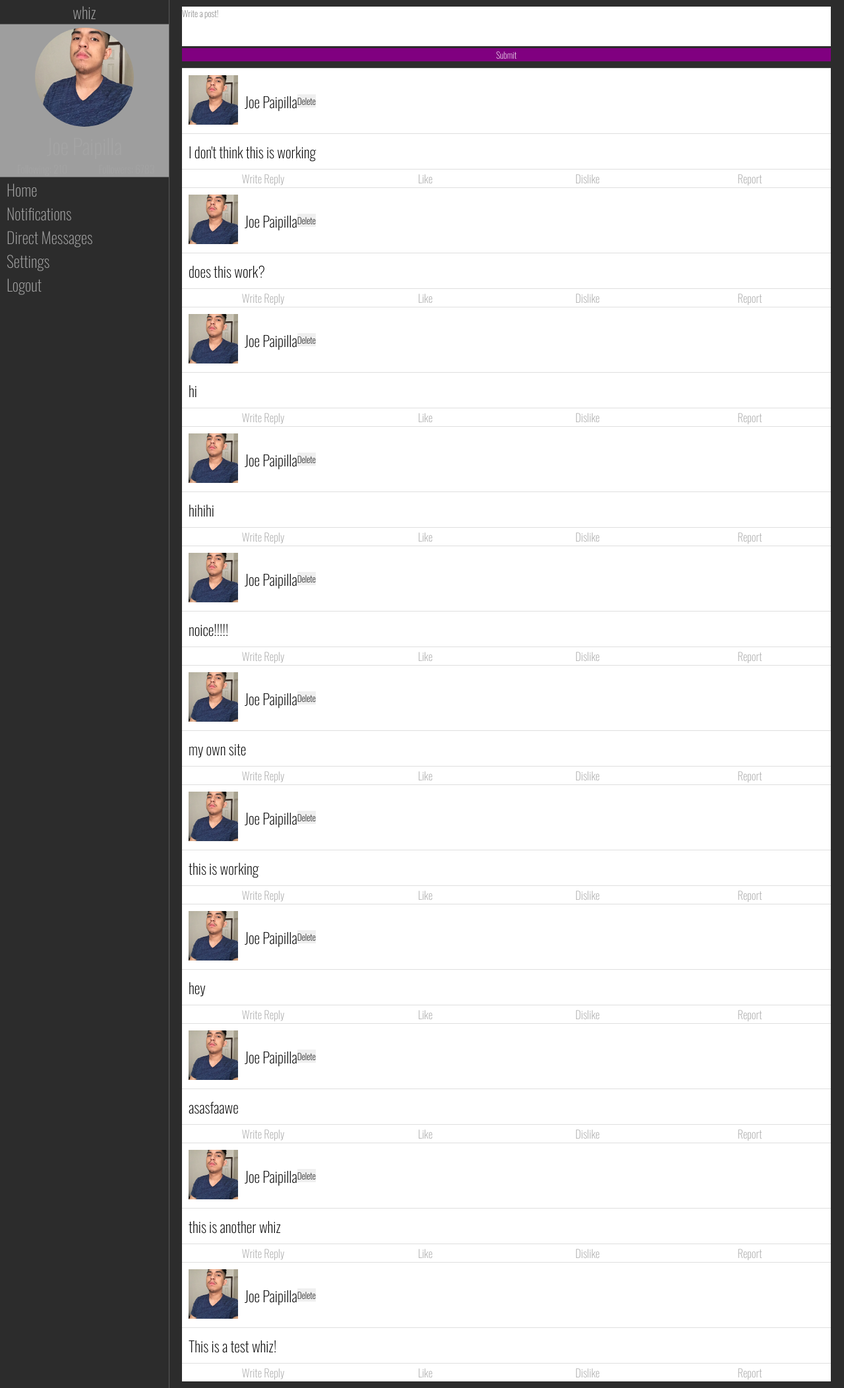
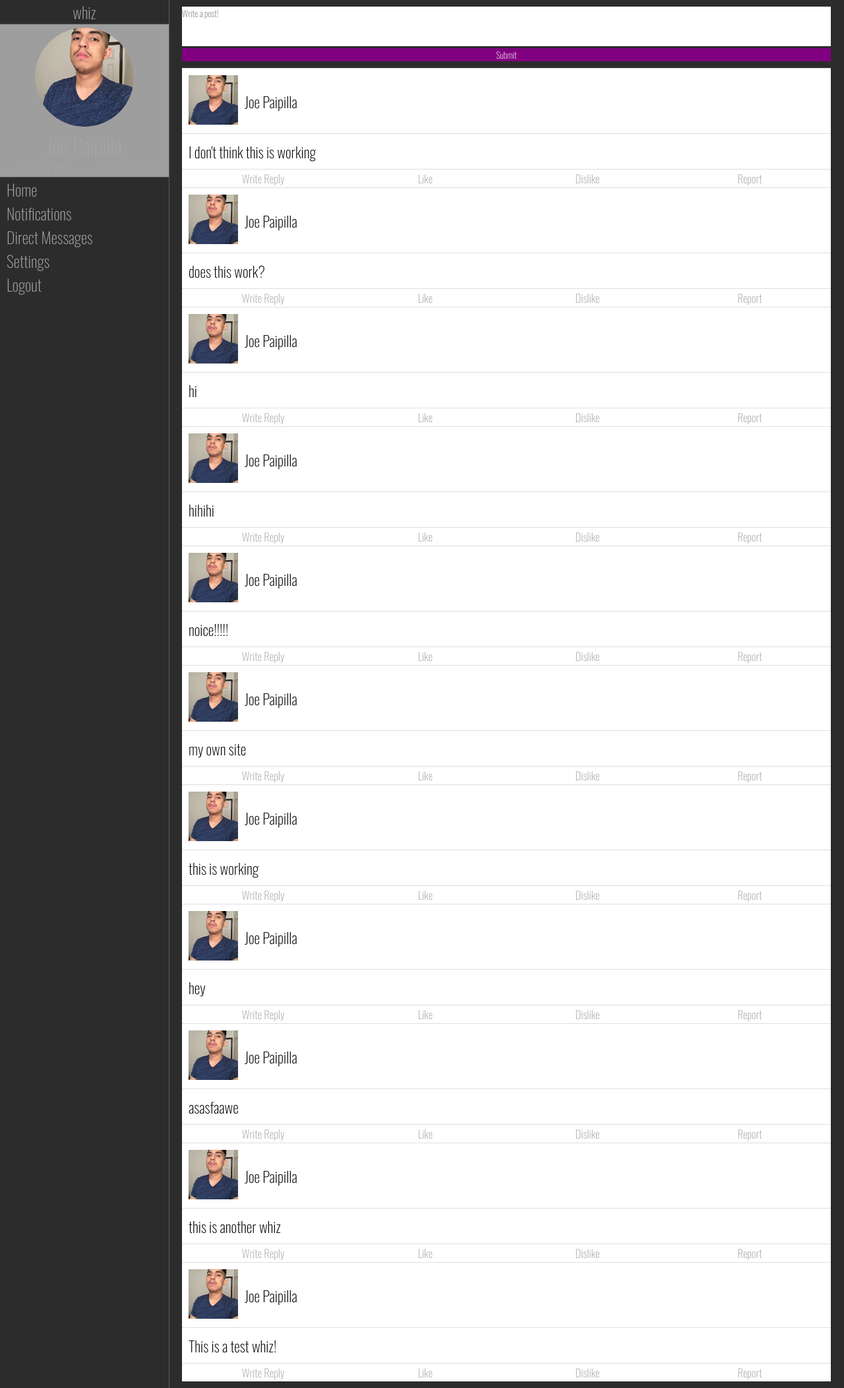
Before and after one commit to JoePaipilla/Wizzer, a Django app: page / in a window 1280 px wide. Shown: the whole page at 66% size. Run offline with Django 3.2, Linux system fonts and the light colour scheme; data comes from the database, SQL or seed files in the repository; both versions use the stored data as it was after the commit; some libraries are stand-ins or nearby versions; grey boxes are pictures that could not be loaded.

Commit message:
redownloaded files

```diff
--- a/SocialMedia/templates/SocialMedia/WizzerFeed.html
+++ b/SocialMedia/templates/SocialMedia/WizzerFeed.html
@@ -15,10 +15,6 @@
     <div class="top-bar">
         <a href="#"><img id="profile-photo" src="{% static 'SocialMedia/images/IMG_0757.JPG' %}"/></a>
         <h1>{{ whiz.whiz_poster.first_name }} {{ whiz.whiz_poster.second_name }}</h1>
-        <form method="POST" action="{% url 'index' %}">
-            <button type="submit" value="{{ whiz.id }}">Delete</button>
-            {% csrf_token %}
-        </form>
     </div>
     <div class="post-content">
         <h1>{{ whiz.content }}</h1>
```
Also changed, not shown: db.sqlite3.
